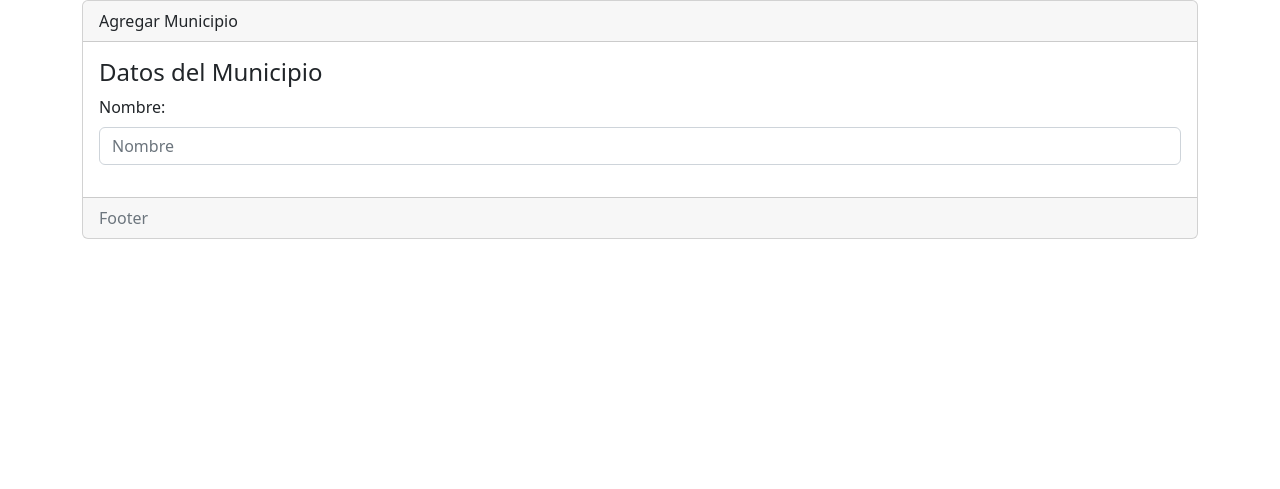
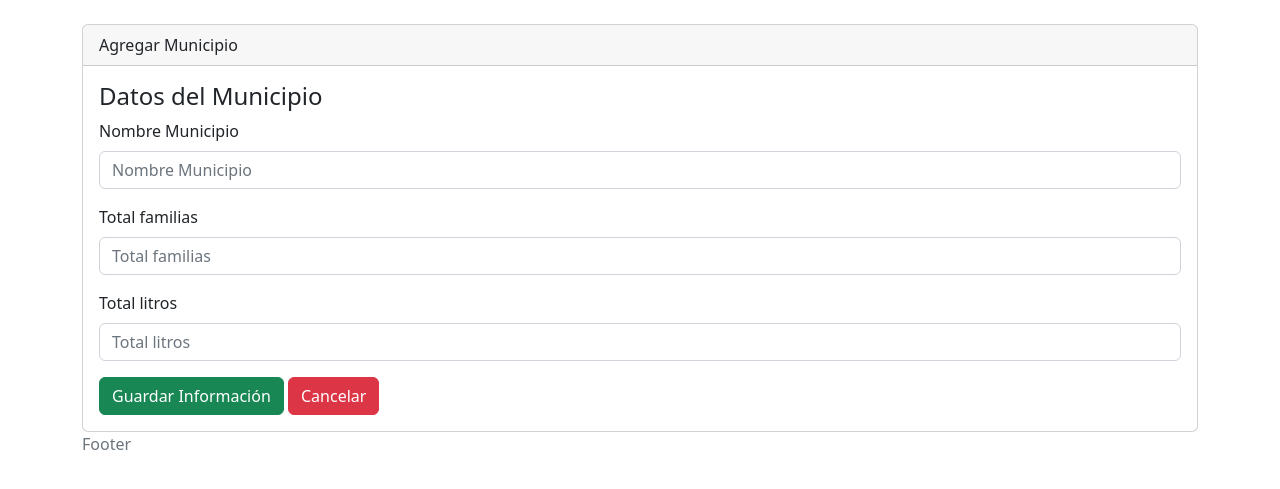
Before and after one commit to miguelfg03/Nevado_GAS, a Django app: page /inventario/crear in a window 1280 px wide. Shown: the part 56-545 px from the top of the page. Run offline with Django 4.2, Linux system fonts and the light colour scheme.

Commit message:
create CRUD of the municipality table

```diff
--- /dev/null
+++ b/NevadoGas/planning_app/forms.py
@@ -0,0 +1,7 @@
+from django import forms
+from .models import Municipio
+
+class MunicipioForm(forms.ModelForm):
+    class Meta:
+        model = Municipio
+        fields = "__all__"
--- a/NevadoGas/planning_app/models.py
+++ b/NevadoGas/planning_app/models.py
@@ -6,7 +6,7 @@ asi como su respectiva cantidad de litros de gas y numero de familias.
 from django.db import models
 
 class Municipio(models.Model):
-    nombre_mun = models.CharField(max_length=30)
+    nombre_mun = models.CharField(max_length=30, verbose_name= "Nombre Municipio")
     total_familias = models.IntegerField(default=0)
     total_litros = models.IntegerField(default=0)
 
@@ -15,7 +15,7 @@ class Municipio(models.Model):
 
 class Parroquia(models.Model):
     id_municipio = models.ForeignKey(Municipio, on_delete=models.CASCADE)
-    nombre_par = models.CharField(max_length=30)
+    nombre_par = models.CharField(max_length=30, verbose_name = "Nombre PArroquia")
     total_familias = models.IntegerField(default=0)
     total_litros = models.IntegerField(default=0)
 
@@ -24,7 +24,7 @@ class Parroquia(models.Model):
 
 class Sector(models.Model):
     id_parroquia = models.ForeignKey(Parroquia, on_delete=models.CASCADE)
-    nombre_sec = models.CharField(max_length=30)
+    nombre_sec = models.CharField(max_length=30, verbose_name = "Nombre Sector")
     total_familias = models.IntegerField(default=0)
     total_litros = models.IntegerField(default=0)
 
@@ -33,7 +33,7 @@ class Sector(models.Model):
 
 class Clap(models.Model):
     id_sector = models.ForeignKey(Sector, on_delete=models.CASCADE)
-    nombre_clap = models.CharField(max_length=30)
+    nombre_clap = models.CharField(max_length=30, verbose_name = "Nombre Clap")
     total_familias = models.IntegerField(default=0)
     total_litros = models.IntegerField(default=0)
 
--- a/NevadoGas/planning_app/templates/base.html
+++ b/NevadoGas/planning_app/templates/base.html
@@ -28,6 +28,7 @@
     <div class="container">
         <div class = "row">
             <div class = "col-12">
+              <br>
                 {% block contenido %} {% endblock  %}
             </div>
         </div>
--- a/NevadoGas/planning_app/templates/inventario/form.html
+++ b/NevadoGas/planning_app/templates/inventario/form.html
@@ -1,10 +1,26 @@
 <form enctype="multipart/form-data" method="post">
 
+  {% csrf_token %}
+  {% for campo in  formulario %}
     <div class="mb-3">
-      <label for="" class="form-label">Nombre:</label>
+      <label for="" class="form-label"> {{ campo.label }}</label>
 
-      <input type="text"
-        class="form-control" name="" id="" aria-describedby="helpId" placeholder="Nombre">
+      <input
+      type="{{ campo.field.widget.input_type }}"
+      class="form-control"
+      name=" {{ campo.name }}"
+      id=""
+      aria-describedby="helpId"
+      placeholder="{{ campo.label }}"
+      value= "{{ campo.value | default:''}}"
+      >
 
     </div>
+  <div class="col-12 help-text"> {{ campo.errors }}</div>
+  {% endfor %}
+
+  <input name="" id="" class="btn btn-success" type="submit" value="Guardar Información">
+  <a name="" id="" class="btn btn-danger" href=" {% url 'inventario' %}" role="button">Cancelar</a>
+
+  </div>
 </form>
--- a/NevadoGas/planning_app/templates/sites/inicio.html
+++ b/NevadoGas/planning_app/templates/sites/inicio.html
@@ -5,7 +5,7 @@
 {% block contenido %}
 
 <div class="row align-items-md-stretch">
-    <div class="col-md-6">
+    <div class="col-md">
         <div
             class="h-100 p-5 text-white bg-primary border rounded-3">
             <h2>Empresa Nevado Gas</h2>
--- a/NevadoGas/planning_app/urls.py
+++ b/NevadoGas/planning_app/urls.py
@@ -6,5 +6,6 @@ urlpatterns = [
     path("nosotros", views.nosotros, name ='nosotros'),
     path("inventario", views.municipio, name ="inventario"),
     path('inventario/crear', views.create_municipio, name = "create"),
-    path('inventario/editar', views.edit_municipio, name = "edit"),
+    path('inventario/editar/<int:id>', views.edit_municipio, name = "edit"),
+    path('eliminar/<int:id>', views.delete_municipio, name = "delete"),
 ]
--- a/NevadoGas/planning_app/views.py
+++ b/NevadoGas/planning_app/views.py
@@ -1,5 +1,7 @@
-from django.shortcuts import render
+from django.shortcuts import render, redirect
 from django.http import HttpResponse
+from .models import Municipio
+from .forms import MunicipioForm
 # Create your views here.
 
 def inicio(request):
@@ -9,10 +11,25 @@ def nosotros(request):
     return render(request, "sites/nosotros.html")
 
 def municipio(request):
-    return render(request, "inventario/index.html")
+    municipios = Municipio.objects.all()
+    return render(request, "inventario/index.html", {'municipios': municipios})
 
 def create_municipio(request):
-    return render(request, "inventario/create.html")
+    formulario = MunicipioForm(request.POST or None)
+    if formulario.is_valid():
+        formulario.save()
+        return redirect('inventario')
+    return render(request, "inventario/create.html", {'formulario': formulario})
 
-def edit_municipio(request):
-    return render(request, "inventario/edit.html")
+def edit_municipio(request, id):
+    municipio = Municipio.objects.get(pk=id)
+    formulario = MunicipioForm(request.POST or None, instance=municipio)
+    if formulario.is_valid() and request.method == 'POST':
+        formulario.save()
+        return redirect('inventario')
+    return render(request, "inventario/edit.html", { 'formulario': formulario})
+
+def delete_municipio(request, id):
+    municipio = Municipio.objects.get(pk=id)
+    municipio.delete()
+    return redirect("inventario")
```
Also changed, not shown: NevadoGas/planning_app/templates/inventario/index.html (+8 -6 lines).
